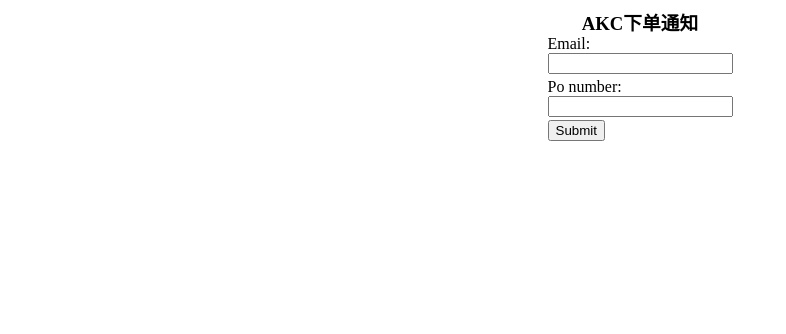
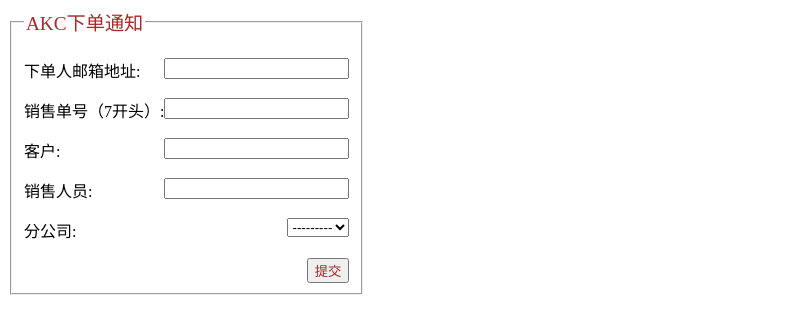
Before and after one commit to chao05/contact_form, a Django app: page /contact/ in a window 1280 px wide. Shown: the top 334 px of the page, without its empty margins (0-786 px from the left). Run offline with Django 4.2, Linux system fonts and the light colour scheme.

Commit message:
continued

```diff
--- a/contact/forms.py
+++ b/contact/forms.py
@@ -1,6 +1,7 @@
+from django import forms
 from django.forms import ModelForm
 from .models import Contact
-
+from django import forms
 
 class ContactForm(ModelForm):
     class Meta:
--- a/contact/models.py
+++ b/contact/models.py
@@ -1,9 +1,18 @@
 from django.db import models
 
+class Contact(models.Model):
+    email = models.EmailField(verbose_name='下单人邮箱地址')
+    po_number = models.CharField(max_length=10, verbose_name='销售单号（7开头）')
+    client=models.CharField(max_length=20, verbose_name='客户', blank=True)
+    salesperson=models.CharField(max_length=10, verbose_name='销售人员', blank=True)
 
-class Contact(models.Model):
-    email = models.EmailField()
-    po_number = models.CharField(max_length=10, default='')
+    offices=[
+        ('bj', '北京'),
+        ('sh', '上海'),
+        ('gz', '广州'),
+        ('cd', '成都')
+    ]
+    office=models.CharField(max_length=20, choices=offices, verbose_name='分公司', blank=True)
 
     def __str__(self):
         return self.email
--- a/contact/static/contact/form.css
+++ b/contact/static/contact/form.css
@@ -1,8 +1,18 @@
-h3, form {
-    margin: auto;
-    max-width: fit-content;
+fieldset {
+    width: fit-content;
 }
-input {
-    display: block;
-    margin-bottom: 2%;
+
+input[type='submit'] {
+    color: brown;
 }
+input, select {
+    float: right;
+}
+label {
+    font-size:medium;
+    font-weight: normal;
+}
+legend {
+    font-size: larger;
+    color: brown;
+}
--- a/contact/templates/contact/contact.html
+++ b/contact/templates/contact/contact.html
@@ -1,9 +1,11 @@
 {% load static %}
 <link rel="stylesheet" href="{% static 'contact/form.css' %}">
 
-<h3>AKC下单通知</h3>
-<form action="" method="post">
-    {% csrf_token %}
-    {{ form }}
-    <input type="submit" value="Submit">
-</form>
+<fieldset>
+    <legend>AKC下单通知</legend>
+    <form action="" method="post">
+        {% csrf_token %}
+        {{ form.as_p }}
+        <input type="submit" value="提交">
+    </form>
+</fieldset>
```
Also changed, not shown: contact/migrations/0003_contact_client_contact_office_contact_salesperson_and_more.py (added).
